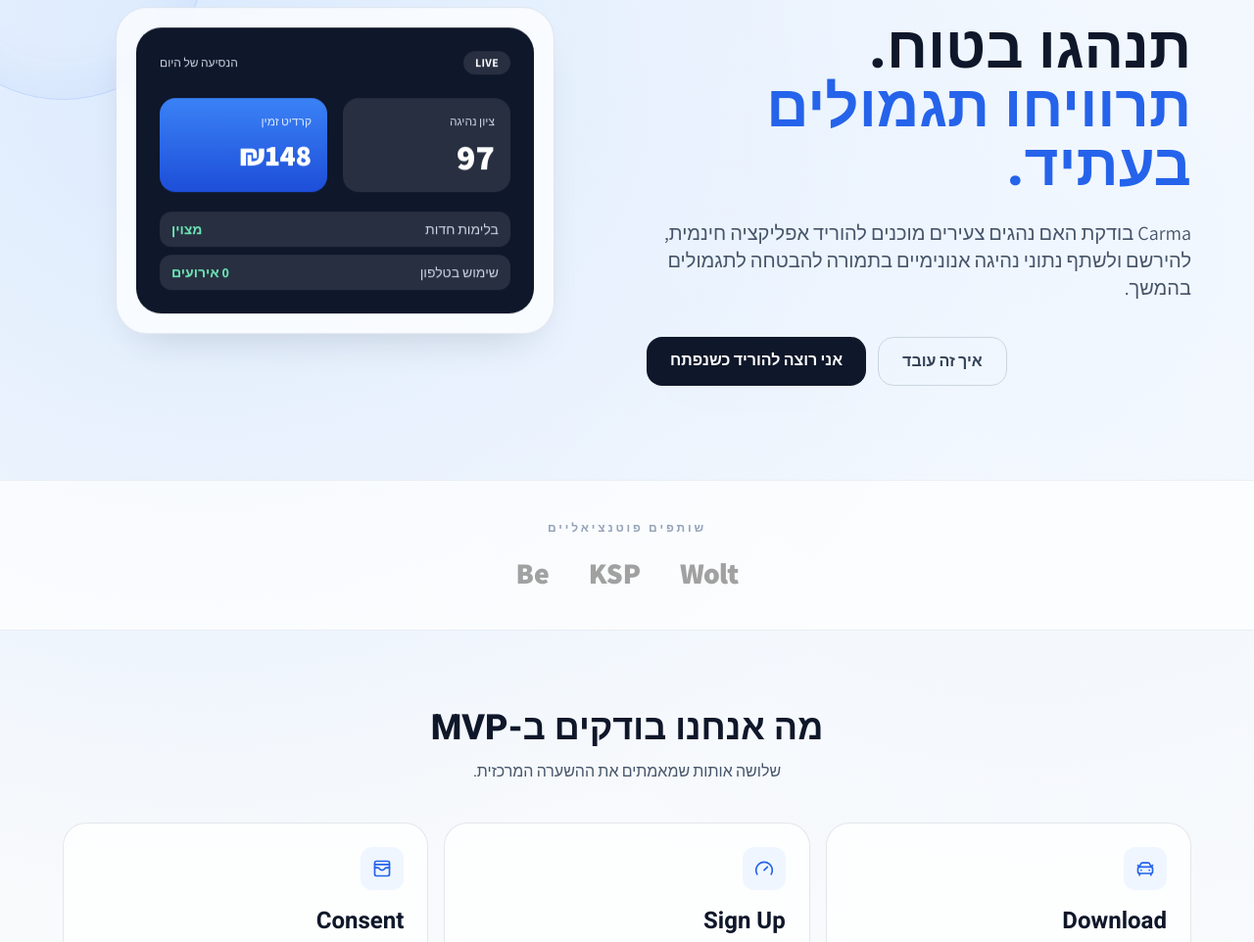
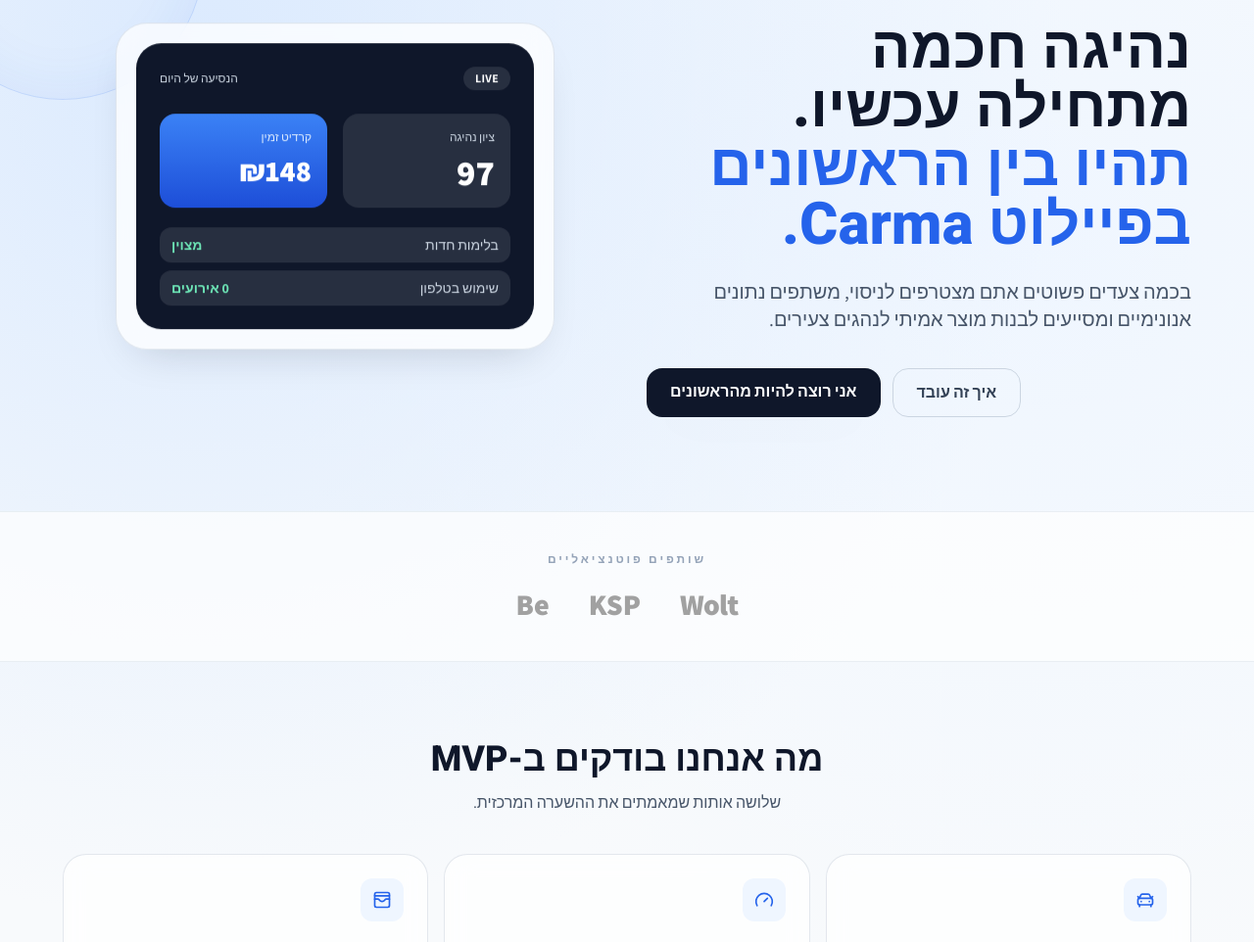
Before and after one commit to Dan-Ofri/carma-mvp, a plain HTML site: page index.html in a window 1280 px wide. Shown: the part 187-1149 px from the top of the page at 98% size. Drawn offline with nearby package versions, Linux system fonts and the light colour scheme; no server answers.

Commit message:
Implement hero A/B test and refine Hebrew conversion copy

```diff
--- a/index.html
+++ b/index.html
@@ -147,20 +147,20 @@
                         </div>
 
                         <h1 class="headline text-4xl font-extrabold leading-tight text-slate-900 sm:text-5xl lg:text-6xl">
-                            תנהגו בטוח.
-                            <span class="block text-brand-600">תרוויחו תגמולים בעתיד.</span>
+                            <span id="hero-line-1">תנהגו בטוח.</span>
+                            <span id="hero-line-2" class="block text-brand-600">תרוויחו קרדיט בהמשך.</span>
                         </h1>
 
-                        <p class="mt-6 max-w-xl text-lg leading-relaxed text-slate-600 sm:text-xl">
-                            Carma בודקת האם נהגים צעירים מוכנים להוריד אפליקציה חינמית, להירשם ולשתף נתוני נהיגה אנונימיים בתמורה להבטחה לתגמולים בהמשך.
+                        <p id="hero-subheadline" class="mt-6 max-w-xl text-lg leading-relaxed text-slate-600 sm:text-xl">
+                            אפליקציה חינמית לנהגים צעירים: נרשמים לפיילוט, משתפים נתוני נהיגה אנונימיים, ובודקים התאמה לתגמולים עתידיים.
                         </p>
 
                         <div class="mt-9 flex flex-col-reverse gap-3 sm:flex-row sm:justify-end">
                             <a href="#how" class="rounded-2xl border border-slate-300 px-6 py-3 text-center font-bold text-slate-700 transition hover:border-slate-400 hover:text-slate-900">
                                 איך זה עובד
                             </a>
-                            <a href="#lead" class="rounded-2xl bg-slate-900 px-6 py-3 text-center font-bold text-white shadow-soft transition hover:bg-brand-600">
-                                אני רוצה להוריד כשנפתח
+                            <a id="hero-primary-cta" href="#lead" class="rounded-2xl bg-slate-900 px-6 py-3 text-center font-bold text-white shadow-soft transition hover:bg-brand-600">
+                                אני רוצה להצטרף לפיילוט
                             </a>
                         </div>
                     </div>
@@ -224,7 +224,7 @@
                             <div class="mb-4 flex h-11 w-11 items-center justify-center rounded-xl bg-blue-50 text-brand-600">
                                 <i data-lucide="car-front" class="h-5 w-5"></i>
                             </div>
-                            <h3 class="headline text-2xl font-bold">Download</h3>
+                            <h3 class="headline text-2xl font-bold">הורדה בחינם</h3>
                             <p class="mt-2 leading-relaxed text-slate-600">נהגים צעירים מצהירים שהם מוכנים להוריד אפליקציה חינמית.</p>
                         </article>
 
@@ -232,7 +232,7 @@
                             <div class="mb-4 flex h-11 w-11 items-center justify-center rounded-xl bg-blue-50 text-brand-600">
                                 <i data-lucide="gauge" class="h-5 w-5"></i>
                             </div>
-                            <h3 class="headline text-2xl font-bold">Sign Up</h3>
+                            <h3 class="headline text-2xl font-bold">הרשמה מהירה</h3>
                             <p class="mt-2 leading-relaxed text-slate-600">הם משאירים מייל ונרשמים לרשימת המתנה של הפיילוט.</p>
                         </article>
 
@@ -240,8 +240,8 @@
                             <div class="mb-4 flex h-11 w-11 items-center justify-center rounded-xl bg-blue-50 text-brand-600">
                                 <i data-lucide="wallet-cards" class="h-5 w-5"></i>
                             </div>
-                            <h3 class="headline text-2xl font-bold">Consent</h3>
-                            <p class="mt-2 leading-relaxed text-slate-600">הם מסכימים לשיתוף נתוני נהיגה אנונימיים בתמורה לתגמולים עתידיים.</p>
+                            <h3 class="headline text-2xl font-bold">אישור שיתוף נתונים</h3>
+                            <p class="mt-2 leading-relaxed text-slate-600">הם מאשרים שיתוף נתוני נהיגה אנונימיים לצורכי הפיילוט.</p>
                         </article>
                     </div>
                 </div>
@@ -254,7 +254,7 @@
                             <i data-lucide="shield-check" class="h-4 w-4"></i>
                         </span>
                         <div>
-                            <p class="text-sm font-bold text-slate-900">Privacy First</p>
+                            <p class="text-sm font-bold text-slate-900">פרטיות לפני הכל</p>
                             <p class="text-xs text-slate-500">הנתונים נשמרים בצורה מוצפנת ואנונימית.</p>
                         </div>
                     </div>
@@ -264,7 +264,7 @@
                             <i data-lucide="battery-charging" class="h-4 w-4"></i>
                         </span>
                         <div>
-                            <p class="text-sm font-bold text-slate-900">Low Battery Impact</p>
+                            <p class="text-sm font-bold text-slate-900">השפעה נמוכה על הסוללה</p>
                             <p class="text-xs text-slate-500">ממוצע צריכה יומי נמוך במיוחד.</p>
                         </div>
                     </div>
@@ -360,6 +360,10 @@
         const leadSuccess = document.getElementById("lead-success");
         const consentInput = document.getElementById("consent");
         const eligibilityInput = document.getElementById("eligibility");
+        const heroLine1El = document.getElementById("hero-line-1");
+        const heroLine2El = document.getElementById("hero-line-2");
+        const heroSubheadlineEl = document.getElementById("hero-subheadline");
+        const heroPrimaryCtaEl = document.getElementById("hero-primary-cta");
         const visitsCountEl = document.getElementById("visits-count");
         const signupsCountEl = document.getElementById("signups-count");
         const signupRateEl = document.getElementById("signup-rate");
@@ -373,6 +377,33 @@
         // Example: https://your-server.com/api/leads
         const LEAD_WEBHOOK_URL = "";
         const LEAD_SUCCESS_SESSION_KEY = "carma_signup_completed";
+        const HERO_VARIANT_SESSION_KEY = "carma_hero_variant";
+        const HERO_VARIANT_IMPRESSION_TRACKED = "carma_hero_impression_tracked";
+
+        const HERO_VARIANTS = {
+            a: {
+                line1: "תנהגו בטוח.",
+                line2: "תצטרפו ראשונים לפיילוט.",
+                subheadline: "אפליקציה חינמית לנהגים צעירים: נרשמים, משתפים נתוני נהיגה אנונימיים, ובודקים התאמה לתגמולים עתידיים.",
+                cta: "אני רוצה להצטרף לפיילוט"
+            },
+            b: {
+                line1: "נהיגה חכמה מתחילה עכשיו.",
+                line2: "תהיו בין הראשונים בפיילוט Carma.",
+                subheadline: "בכמה צעדים פשוטים אתם מצטרפים לניסוי, משתפים נתונים אנונימיים ומסייעים לבנות מוצר אמיתי לנהגים צעירים.",
+                cta: "אני רוצה להיות מהראשונים"
+            }
+        };
+
+        const HERO_IMPRESSION_KEY_BY_VARIANT = {
+            a: "hero_impressions_a",
+            b: "hero_impressions_b"
+        };
+
+        const HERO_CTA_CLICK_KEY_BY_VARIANT = {
+            a: "hero_cta_clicks_a",
+            b: "hero_cta_clicks_b"
+        };
 
         function showLeadSuccessState() {
             leadForm.classList.add("hidden");
@@ -382,6 +413,44 @@
         function initializeLeadSuccessState() {
             if (sessionStorage.getItem(LEAD_SUCCESS_SESSION_KEY) === "1") {
                 showLeadSuccessState();
+            }
+        }
+
+        function getOrCreateHeroVariant() {
+            const existing = sessionStorage.getItem(HERO_VARIANT_SESSION_KEY);
+            if (existing === "a" || existing === "b") {
+                return existing;
+            }
+
+            const variant = Math.random() < 0.5 ? "a" : "b";
+            sessionStorage.setItem(HERO_VARIANT_SESSION_KEY, variant);
+            return variant;
+        }
+
+        function applyHeroVariant(variant) {
+            const copy = HERO_VARIANTS[variant];
+            heroLine1El.textContent = copy.line1;
+            heroLine2El.textContent = copy.line2;
+            heroSubheadlineEl.textContent = copy.subheadline;
+            heroPrimaryCtaEl.textContent = copy.cta;
+            heroPrimaryCtaEl.dataset.abVariant = variant;
+        }
+
+        async function trackHeroImpression(variant) {
+            if (sessionStorage.getItem(HERO_VARIANT_IMPRESSION_TRACKED) === "1") {
+                return;
+            }
+
+            const key = HERO_IMPRESSION_KEY_BY_VARIANT[variant];
+            await safeHitCounter(key);
+            sessionStorage.setItem(HERO_VARIANT_IMPRESSION_TRACKED, "1");
+        }
+
+        async function trackHeroCtaClick() {
+            const variant = heroPrimaryCtaEl.dataset.abVariant;
+            const key = HERO_CTA_CLICK_KEY_BY_VARIANT[variant];
+            if (key) {
+                await safeHitCounter(key);
             }
         }
 
@@ -468,7 +537,7 @@
             return value;
         }
 
-        async function sendLeadToWebhook(email, ageGroup) {
+        async function sendLeadToWebhook(email) {
             if (!LEAD_WEBHOOK_URL) return;
 
             const response = await fetch(LEAD_WEBHOOK_URL, {
@@ -555,6 +624,14 @@
             });
         });
 
+        heroPrimaryCtaEl.addEventListener("click", function () {
+            trackHeroCtaClick();
+        });
+
+        const heroVariant = getOrCreateHeroVariant();
+        applyHeroVariant(heroVariant);
+        trackHeroImpression(heroVariant);
+
         initializeLeadSuccessState();
         refreshCounters();
         trackVisit();
```
